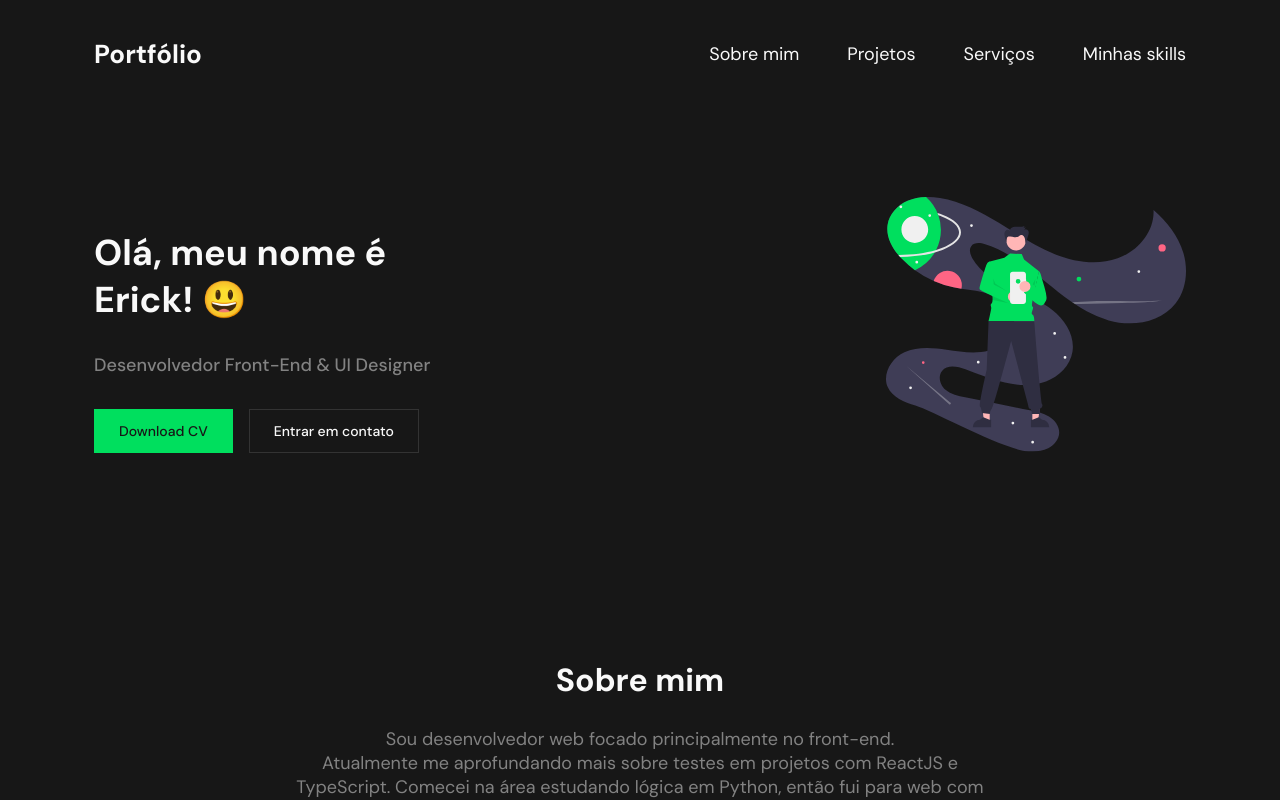
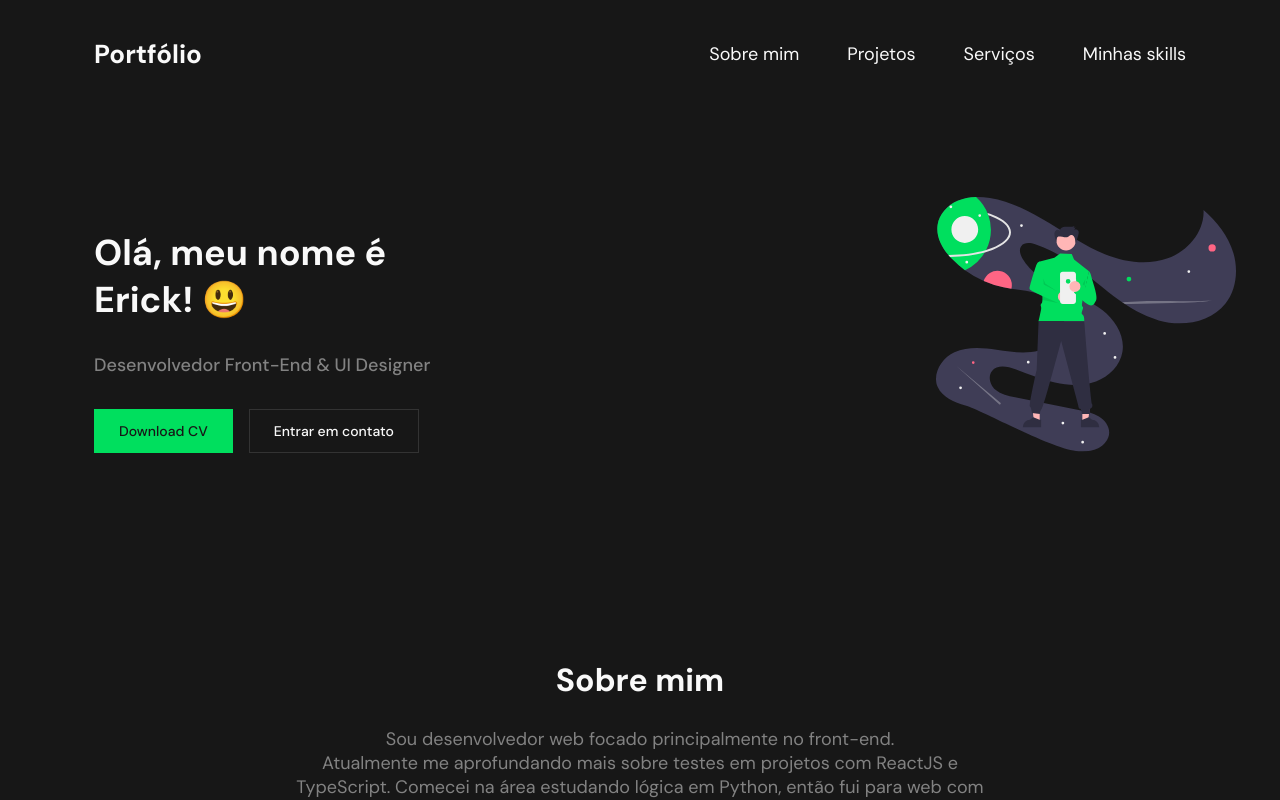
Before and after one commit to erickgust/portfolio, a React (Vite) app: page / in a window 1280 px wide. Shown: the top 800 px of the page. Built offline with nearby package versions, Linux system fonts and the light colour scheme.

Commit message:
feat(hero): add animation to hero image

```diff
--- a/src/hero/hero.tsx
+++ b/src/hero/hero.tsx
@@ -1,5 +1,19 @@
+import * as S from './hero-styles'
+import styled, { keyframes } from 'styled-components'
 import { ReactComponent as HeroImage } from '@/ui/hero.svg'
-import * as S from './hero-styles'
+
+const orbit = keyframes`
+  from {
+    transform: rotate(0deg) translateX(50px) rotate(0deg);
+  }
+  to {
+    transform: rotate(360deg) translateX(50px) rotate(-360deg);
+  }
+`
+
+const AnimatedHeroImage = styled(HeroImage)`
+  animation: ${orbit} 8s linear infinite;
+`
 
 export function Hero () {
   const phoneNumber = '+5547999942468'
@@ -26,7 +40,7 @@ export function Hero () {
       </S.Main>
 
       <aside role="complementary">
-        <HeroImage title="Hero image" />
+        <AnimatedHeroImage title="Hero image" />
       </aside>
     </S.Section>
   )
```
